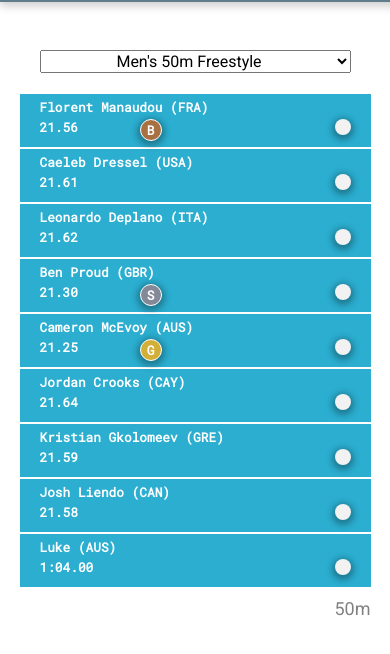
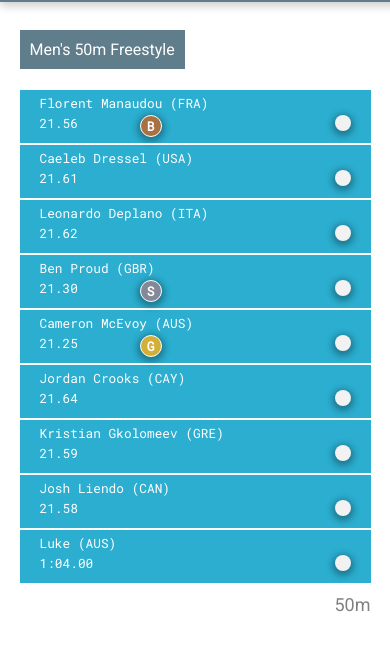
Before and after one commit to luke-fitz/sibling-olympics, a plain HTML site: page index.html in a window 390 px wide. Shown: the part 30-684 px from the top of the page. Drawn offline with Linux system fonts and the light colour scheme; a web font is replaced by a local one.

Commit message:
Change mobile dropdown to div

```diff
--- a/index.html
+++ b/index.html
@@ -7,19 +7,22 @@
   <title>Sibling Olympics 2024</title>
   <link rel="stylesheet" href="styles.css">
   <link rel="shortcut icon" href="#">
+</head>
+
+<body>
   <div id="title-bar">
     <h1>Sibling Olympics 2024</h1>
   </div>
-</head>
-
-<body>
   <div id="nav-panel">
     <!-- Event labels will be populated here (desktop) -->
   </div>
   <div id="arena-container">
-    <select id="nav-selector">
-      <!-- Event labels will be populated here (mobile) -->
-    </select>
+    <div id="dropdown" class="dropdown">
+      <button class="dropdown-btn"></button>
+      <div id="dropdown-menu" class="dropdown-menu">
+        <!-- Event labels will be populated here (mobile) -->
+      </div>
+    </div>
     <div id="event-title">
       <!-- Event title will be populated here -->
     </div>
--- a/script.js
+++ b/script.js
@@ -1,17 +1,4 @@
-// Fetch the event data
-fetch('./data/events.json')
-  .then(response => response.json())
-  .then(data => {
-    const events = data.events;
-    populateNavbar(events);
-    clickFirstEvent();
-  })
-  .catch(error => {
-    console.error('Error fetching data:', error);
-    document.getElementById('arena').textContent = 'Failed to load event data. Please try again later.';
- });
-
-// Precomputed styles
+/// Precomputed styles
 const mediaQuery = window.matchMedia("screen and (max-width: 768px)");
 const isMobile = mediaQuery.matches;
 const style = getComputedStyle(document.documentElement);
@@ -24,14 +11,52 @@ const minLaneHeight = parseInt(
   : style.getPropertyValue('--lane-min-height-desktop')
 );
 
+// Listener for dropdown button clicks
+document.querySelector('.dropdown-btn').addEventListener('click', function () {
+  // Close the menu if it is open, and vice versa
+  const dropdownMenu = document.querySelector('.dropdown-menu');
+  dropdownMenu.style.display = dropdownMenu.style.display === 'block' ? 'none' : 'block';
+});
+
+// Fetch the event data
+fetch('./data/events.json')
+  .then(response => response.json())
+  .then(data => {
+    const events = data.events;
+    populateAllEventSelectors(events);
+    clickFirstEvent();
+  })
+  .catch(error => {
+    console.error('Error fetching data:', error);
+    document.getElementById('arena').textContent = 'Failed to load event data. Please try again later.';
+ });
+
+ function handleEventClick(event, updateDropdown) {
+  // Update the button text to the selected option
+  document.querySelector('.dropdown-btn').textContent = event.event;
+
+  // Close the dropdown after selection
+  document.querySelector('.dropdown-menu').style.display = 'none';
+
+  // Simulate the event
+  simulateEvent(event);
+}
+
 /**
- * Populates the navigation menus with the event labels
+ * Populates a navigation menu with the event labels
  * @param {list} events - List of events in json format
+ * @param {string} eventSelectorId - ID of the event selector element
+ * @param {string} eventHeadingClass - Class of the event heading element
+ * @param {string} eventClass - Class of the event label element
+ * @returns
  */
-function populateNavbar(events) {
-  const navPanel = document.getElementById('nav-panel');
-  const navSelector = document.getElementById('nav-selector');
-  let lastSport = ''; // initialize
+function populateEventSelector(events, eventSelectorId, eventHeadingClass, eventClass) {
+
+  // Get the event selector element
+  const eventSelector = document.getElementById(eventSelectorId);
+
+  // Initialise last sport for the heading calculation
+  let lastSport = '';
 
   events.forEach(event => {
     // Get the event's sport
@@ -39,47 +64,45 @@ function populateNavbar(events) {
 
     // Add a sport subheading if it is different to the previous value
     if (eventSport != lastSport) {
-      // Navigation panel
-      const sportHeading = document.createElement('div');
-      sportHeading.className = 'nav-heading';
-      sportHeading.textContent = eventSport;
-      navPanel.appendChild(sportHeading);
-
-      // Navigation selector
-      const sportOptGroup = document.createElement('optgroup');
-      sportOptGroup.label = eventSport;
-      navSelector.appendChild(sportOptGroup);
+      const eventHeading = document.createElement('div');
+      eventHeading.className = eventHeadingClass;
+      eventHeading.textContent = eventSport;
+      eventSelector.appendChild(eventHeading);
 
       // Update the latest sport
       lastSport = eventSport;
     }
 
-    // Add the event button
-    // Navigation panel
-    const eventButton = document.createElement('div');
-    eventButton.textContent = event.event;
-    eventButton.className = 'nav-item';
-    eventButton.onclick = () => simulateEvent(event);
-    navPanel.appendChild(eventButton);
-
-    // Navigation selector
-    const selectOption = document.createElement('option');
-    selectOption.value = event.event;
-    selectOption.textContent = event.event;
-    selectOption.className = 'select.item';
-    selectOption.onclick = () => simulateEvent(event);
-    navSelector.append(selectOption);
-
-
+    // Add event to the selector
+    const eventItem = document.createElement('div');
+    eventItem.className = eventClass;
+    eventItem.textContent = event.event;
+    eventItem.value = event.event;
+    eventItem.onclick = () => handleEventClick(event);
+    eventSelector.appendChild(eventItem);
   });
 }
 
 /**
+ * Populates all navigation menus with the event labels
+ * @param {list} events - List of events in json format
+ * @returns
+ */
+function populateAllEventSelectors(events) {
+  // Desktop
+  populateEventSelector(events, 'nav-panel', 'nav-heading', 'nav-item', false);
+  // Mobile
+  populateEventSelector(events, 'dropdown-menu', 'dropdown-heading', 'dropdown-item', true);
+}
+
+/**
  * Loads the first event by clicking its label
+ * @returns
  */
 function clickFirstEvent() {
-  const firstEventLabel = document.querySelector('.nav-item');
-  firstEventLabel.click()
+  const eventItemElement = isMobile ? '.dropdown-item' : '.nav-item';
+  const firstEventLabel = document.querySelector(eventItemElement);
+  firstEventLabel.click();
 }
 
 /**
@@ -104,7 +127,7 @@ function setArenaElement(event, arenaHeight) {
 function setLaneElement(result, laneHeightPercent) {
   const lane = document.createElement('div');
   lane.className = 'lane';
-  lane.id = `lane-${result.lane}`
+  lane.id = `lane-${result.lane}`;
   lane.style.height = laneHeightPercent + '%';
   return lane;
 }
@@ -131,7 +154,7 @@ function setDotElement(result) {
   const dot = document.createElement('div');
   dot.className = 'dot';
   dot.id = `dot-${result.lane}`;
-  return dot
+  return dot;
 }
 
 /**
@@ -144,7 +167,7 @@ function setTotalTimeLabelElement(result) {
   totalTimeLabel.className = 'total-time-label';
   totalTimeLabel.id = `total-time-label-${result.lane}`;
   totalTimeLabel.textContent = '';  // Initially blank
-  return totalTimeLabel
+  return totalTimeLabel;
 }
 
 /**
@@ -253,7 +276,6 @@ function populateArena(event) {
 
   // Update positions based on finishing end and longest lane label
   setDynamicPositions(event);
-
 }
 
 /**
@@ -306,8 +328,15 @@ function determinePlacings(results) {
     return results;
 }
 
+/**
+ * Adds a medal to a total time label if applicable
+ * @param {HTMLDivElement} totalTimeLabel - HTML element of the athlete's total time label
+ * @param {number} placing - Ordinal placing of the athlete
+ * @param {number} totalLaps - Total number of laps in the event
+ * @returns
+ */
 function addMedalIfWon(totalTimeLabel, placing, totalLaps) {
-  // Define the medal abbrevations for each placing
+  // Define the medal abbrevations for each placing. Note that this defines which medals are available.
   const placingAbbrevs = {
     1: 'G',
     2: 'S',
@@ -387,6 +416,7 @@ function formatTime(timeInSeconds) {
  * @param {object} result - Dictionary with details of the lane's result
  * @param {number} totalLaps - Total number of laps in the race
  * @param {number} playbackSpeedFactor - Playback speed factor. 1 is real time; higher values are faster.
+ * @returns
  */
 function animateDot(result, totalLaps, playbackSpeedFactor) {
   // Initialise counter
@@ -435,6 +465,7 @@ function animateDot(result, totalLaps, playbackSpeedFactor) {
  * Animates all dots along their lanes for the whole event
  * @param {object} event - Dictionary containing event details
  * @param {number} playbackSpeedFactor - Playback speed factor. 1 is real time; higher values are faster.
+ * @returns
  */
 function animateAllDots(event, playbackSpeedFactor) {
   // Total number of laps
@@ -449,6 +480,7 @@ function animateAllDots(event, playbackSpeedFactor) {
 /**
  * Simulates an event by moving each dot along the arena
  * @param {object} event - Dictionary containing event details
+ * @returns
  */
 function simulateEvent(event) {
   // Set the playback speed factor
--- a/styles.css
+++ b/styles.css
@@ -45,6 +45,8 @@
     --arena-width: 90vw;
     --body-margin-top: 40px;
     --dot-size: 16px;
+    --dropdown-min-width: 200px;
+    --dropdown-padding: 10px;
     --lane-label-margin-top: 5px;
     --lane-row-2-margin: 25px;
     --lane-min-height-mobile: 55px;
@@ -117,20 +119,48 @@ body {
   padding-top: 0; /* Remove top padding for the first heading */
 }
 
-#nav-selector {
+.dropdown {
   display: none;
-  margin: 0;
-  margin: var(--padding-horizontal);
-  text-align: center;
-  font-family: var(--nav-panel-body-font);
-  font-size: 1em;
-
 }
 
 @media screen and (max-width: 768px) {
-  #nav-selector {
-    display: inline;
+  .dropdown {
+    position: relative;
+    display: inline-block;
+    margin-bottom: var(--padding-horizontal);
   }
+}
+
+.dropdown-btn {
+  background-color: var(--title-bar-color);
+  color: white;
+  padding: var(--dropdown-padding);
+  font-size: 1em;
+  font-family: var(--nav-panel-body-font);
+  border: none;
+  cursor: pointer;
+}
+
+.dropdown-menu {
+  display: none;
+  position: absolute;
+  background-color: var(--nav-panel-color);
+  min-width: var(--dropdown-min-width);
+  z-index: 1; /* ensures dropdown menu is above arena */
+}
+
+.dropdown-menu .dropdown-item {
+  padding: var(--dropdown-padding);
+  cursor: pointer;
+}
+
+.dropdown-menu .dropdown-item:hover {
+  background-color: var(--nav-panel-hover-color);
+}
+
+.dropdown-heading {
+  padding: var(--dropdown-padding);
+  font-weight: bold;
 }
 
 #arena-container {
@@ -146,7 +176,6 @@ body {
   position: relative;
   display: flex;
   flex-direction: column;
-  overflow-y: scroll;
   width: 100%;
   height: var(--arena-default-height);
   border: none;
@@ -181,7 +210,6 @@ body {
 .lane-label {
   padding-left: var(--padding-horizontal);
   color: var(--arena-text-color);
-  font-weight: bold;
   font-family: var(--lane-label-font);
   font-size: var(--arena-font-size);
 }
@@ -211,7 +239,6 @@ body {
 .total-time-label {
   position: absolute;
   color: var(--arena-text-color);
-  font-weight: bold;
   font-family: var(--time-label-font);
   font-size: var(--arena-font-size);
 }
```
